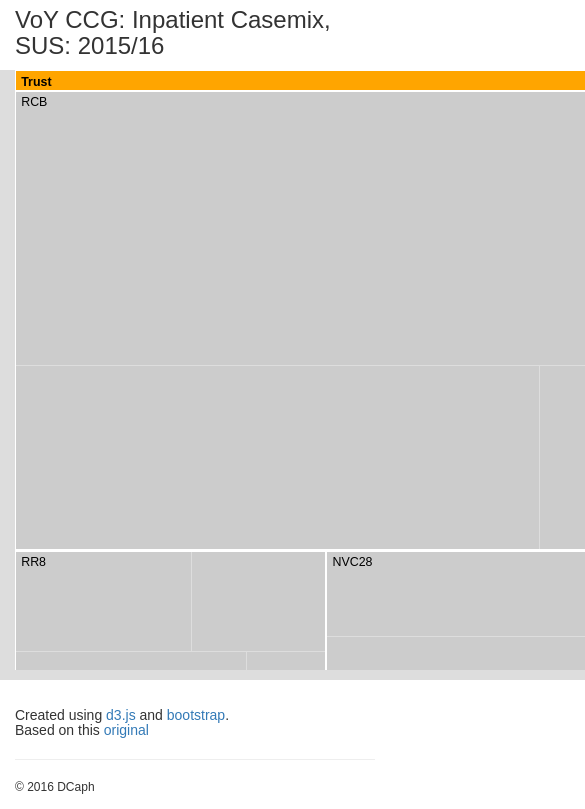
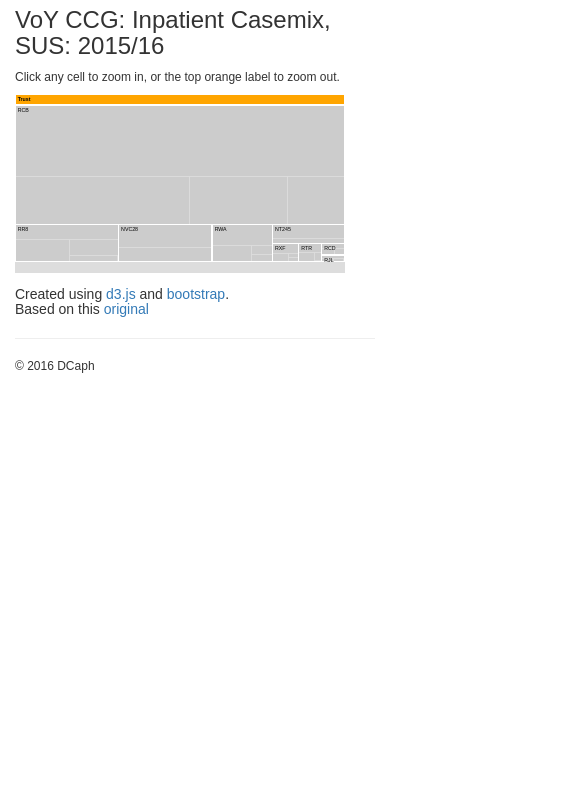
Before and after one commit to HNY-NHS/DCaphane.github.io, a plain HTML site: page SUS_IP_Casemix_v04_csv.html in a window 390 px wide. Shown: the part 53-862 px from the top of the page, 585 px wide, since content can reach past the window. Drawn offline with nearby package versions, Linux system fonts and the light colour scheme.

Commit message:
Responsive Treemap
Altered treemap so that it fits in container and is responsive

```diff
--- a/SUS_IP_Casemix_v04_csv.html
+++ b/SUS_IP_Casemix_v04_csv.html
@@ -14,10 +14,10 @@
     <link href="css/jumbotron.css" rel="stylesheet">
     <style>
         #img_location {
-            width: 960px;
-            height: 610px;
-            margin-bottom: 4px;
-            background: #ddd; //steelblue; //#fff1e0
+            //width: 960px;
+            //height: auto;
+            //margin-bottom: 40px;
+            background: #ddd; //#fff1e0
         }
 
         text {
@@ -31,12 +31,12 @@
         rect {
             fill: none;
             stroke: #fff;
-
+            stroke-width: 1.5;
         }
 
         rect.parent,
         .grandparent rect {
-            stroke-width: 2px;
+            stroke-width: 3;
         }
 
         .grandparent rect {
@@ -58,23 +58,9 @@
         }
 
         .children:hover rect.child {
-            fill: #bbb;
-        }
-
-        .tooltip {
-            background: #eee;
-            //box-shadow: 0 0 5px #999999;
-            color: #333;
-            font-size: 11px;
-            line-height: 12px;
-            //left: 130px;
-            width: 50px;
-            border-style: solid;
-            border-color: #76787A;
-            border-width: 1px;
-            //border-radius: 7px;
-            //position: absolute;
-            //z-index: 1000;
+            fill: #d00;
+            stroke: #fff;
+            stroke-width: 2;
         }
     </style>
 </head>
@@ -105,25 +91,26 @@
     <div class="container" style='font: 12px sans-serif;'>
         <div class='row'>
             <div class='col-xs-12'>
-                <h3>VoY CCG: Inpatient Casemix, SUS: 2015/16
-            </h3>
+                <h3>VoY CCG: Inpatient Casemix, SUS: 2015/16</h3>
+                <p>Click any cell to zoom in, or the top orange label to zoom out.</p>
             </div>
         </div>
 
-        <div class="row">
-            <div id="img_location" class="col-xs-12 img-fluid m-x-auto">
+        <div class="row col-xs-12">
+            <div id="img_location">
             </div>
+            </br>
         </div>
 
         <script>
             var margin = {
-                    top: 20,
+                    top: 25,
                     right: 0,
-                    bottom: 0,
+                    bottom: 20,
                     left: 0
                 },
-                width = 960,
-                height = 600 - margin.top - margin.bottom,
+                width = 750 - margin.left - margin.right,
+                height = 400 - margin.top - margin.bottom,
                 formatNumber = d3.format(",d"),
                 transitioning;
 
@@ -138,13 +125,13 @@
                 .range([0, height]);
 
             var svg = d3.select("#img_location").append("svg")
-                .attr("class", "img-fluid m-x-auto")
-                .attr("viewBox", "0 0 " + width + " " + height)
-                .attr("preserveAspectRatio", "xMidYMid")
-                //.attr("width", width + margin.left + margin.right)
-                .attr("height", height + margin.bottom + margin.top)
-                .style("margin-left", -margin.left + "px")
-                .style("margin.right", -margin.right + "px")
+                //.attr("class", "col-xs-12")
+                .attr("viewBox", "0 0 " + (width + margin.left + margin.right) + " " + (height + margin.top + margin.bottom))
+                //.attr("preserveAspectRatio", "xMidYMid")
+                //.attr("width", width + margin.right)
+                //.attr("height", height)
+                //.style("margin-left", -margin.left + "px")
+                //.style("margin.right", -margin.right + "px")
                 .append("g")
                 .attr("transform", "translate(" + margin.left + "," + margin.top + ")")
                 .style("shape-rendering", "crispEdges");
@@ -169,7 +156,6 @@
                 .attr("x", 6)
                 .attr("y", 6 - margin.top)
                 .attr("dy", ".75em");
-
 
             var treemap = d3.layout.treemap()
                 //.children(function(d, depth) { return depth ? null : d.children; })
@@ -209,7 +195,6 @@
                         })
                         .entries(data)
                 }
-
 
                 initialize(root);
                 accumulate(root);
@@ -260,7 +245,7 @@
                         .datum(d.parent)
                         .on("click", transition)
                         .select("text")
-                        .text(name(d)); //boxNames(d, 'long')
+                        .text(name(d));
 
                     var g1 = svg.insert("g", ".grandparent")
                         .datum(d)
@@ -292,15 +277,14 @@
                             return d.key + "\n" + "£" + formatNumber(d.value);
                         });
 
-
                     g.append("text")
                         .attr("dy", ".75em")
                         .text(function(d) {
-                            return d.key; //boxNames(d, 'short')
+                            return d.key;
                         })
                         .style("opacity", function(d) {
                             d.w = this.getComputedTextLength();
-                            return d.dx > d.w * .42 ? 1 : 0;
+                            return d.dx > d.w * .30 ? 1 : 0;
                         })
                         .call(text);
 
@@ -364,13 +348,13 @@
                         .attr("height", function(d) {
                             return y(d.y + d.dy) - y(d.y);
                         });
-                        //.style("fill", function(d) { return color(d.key); });
-                        //.style("fill", function(d) { return (color(findProperty(d, 'Trust')))});
+                    //.style("fill", function(d) { return color(d.key); })
+                    //.style("fill", function(d) { return (color(findProperty(d, 'Trust'))); });
                 }
 
-
-  function name(d) {
-    return d.parent ? name(d.parent) + "." + d.key : d.key; }
+                function name(d) {
+                    return d.parent ? name(d.parent) + "." + d.key : d.key;
+                }
 
             });
         </script>
```
